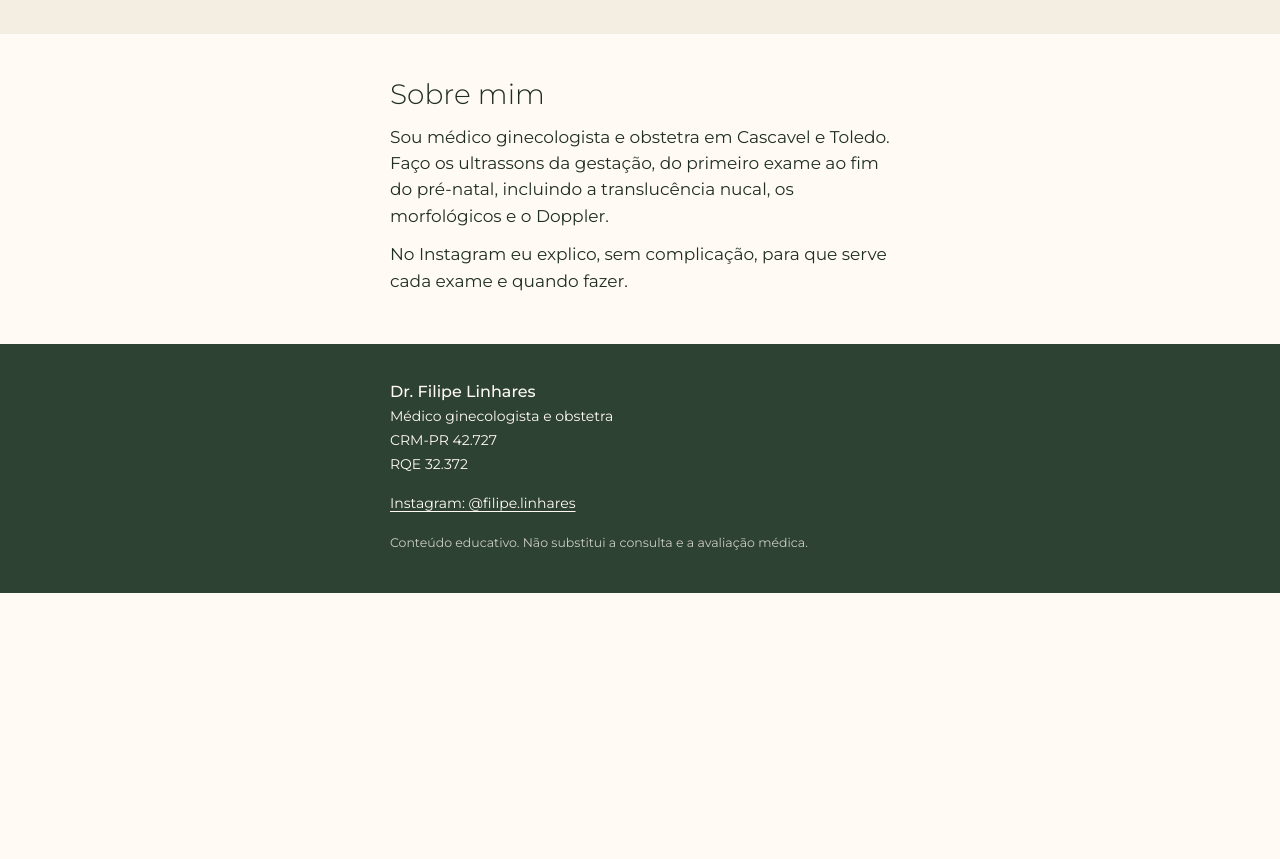
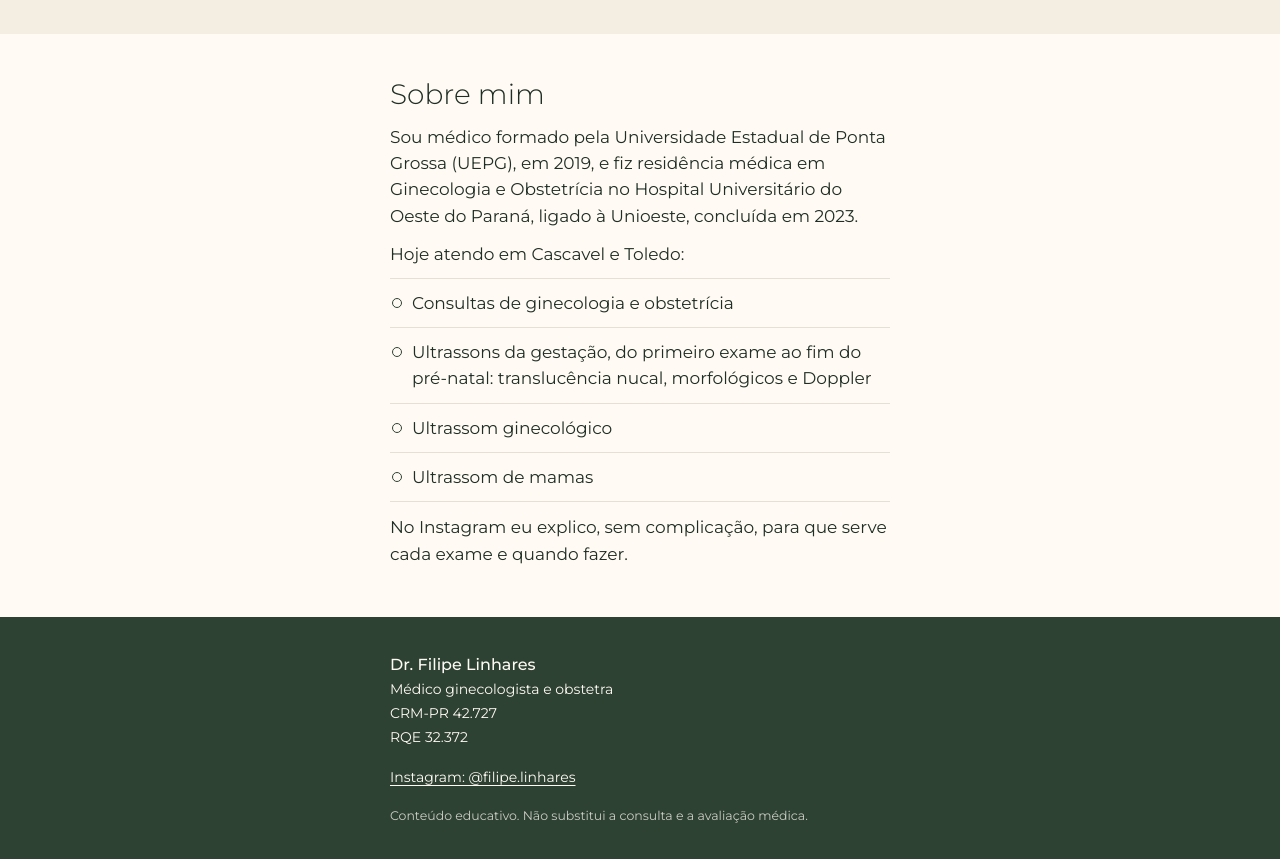
Before and after one commit to linharessolucoesdigitais-sys/drfilipelinhares, a plain HTML site: page index.html in a window 1280 px wide. Shown: the part 2000-2859 px from the top of the page. Before the commit the page ends 2593 px from the top, so only its background shows below. Drawn offline with Linux system fonts and the light colour scheme.

Commit message:
Sobre mim: formacao e servicos

```diff
--- a/index.html
+++ b/index.html
@@ -25,7 +25,11 @@
   "url": "https://linharessolucoesdigitais-sys.github.io/drfilipelinhares/",
   "image": "https://linharessolucoesdigitais-sys.github.io/drfilipelinhares/icone-verde.png",
   "sameAs": ["https://www.instagram.com/filipe.linhares/"],
-  "knowsAbout": ["Ginecologia", "Obstetrícia", "Ultrassom obstétrico", "Ultrassom morfológico", "Translucência nucal", "Doppler obstétrico"],
+  "knowsAbout": ["Ginecologia", "Obstetrícia", "Pré-natal", "Ultrassom obstétrico", "Ultrassom morfológico", "Translucência nucal", "Doppler obstétrico", "Ultrassom ginecológico", "Ultrassom de mamas"],
+  "alumniOf": [
+    {"@type": "CollegeOrUniversity", "name": "Universidade Estadual de Ponta Grossa (UEPG)"},
+    {"@type": "Hospital", "name": "Hospital Universitário do Oeste do Paraná (HUOP/Unioeste)"}
+  ],
   "workLocation": [
     {"@type": "MedicalClinic", "name": "Clínica de Ultrassonografia Toledo – unidade Cascavel", "telephone": "+55-45-99147-9449",
      "address": {"@type": "PostalAddress", "streetAddress": "Rua Belo Horizonte, 501", "addressLocality": "Cascavel", "addressRegion": "PR", "addressCountry": "BR"}},
@@ -128,6 +132,9 @@
   .sobre{padding:44px 0 20px}
   .sobre h2{font-weight:300;font-size:28px;line-height:1.2}
   .sobre p{margin-top:12px}
+  .servicos{margin-top:10px;list-style:none;border-top:1px solid #e6dfd3}
+  .servicos li{padding:11px 0 11px 22px;border-bottom:1px solid #e6dfd3;position:relative}
+  .servicos li::before{content:"";position:absolute;left:2px;top:1.15em;width:8px;height:8px;border-radius:50%;border:1.5px solid var(--verde)}
   .rodape{background:var(--verde);color:var(--creme);padding:34px 0 40px;margin-top:30px;font-size:14px;line-height:1.7}
   .rodape .assin b{font-weight:500;font-size:16px}
   .rodape .ig{display:inline-block;margin-top:16px;text-underline-offset:3px}
@@ -190,7 +197,14 @@
   <section class="sobre" aria-labelledby="t-sobre">
     <div class="col">
       <h2 id="t-sobre">Sobre mim</h2>
-      <p>Sou médico ginecologista e obstetra em Cascavel e Toledo. Faço os ultrassons da gestação, do primeiro exame ao fim do pré-natal, incluindo a translucência nucal, os morfológicos e o Doppler.</p>
+      <p>Sou médico formado pela Universidade Estadual de Ponta Grossa (UEPG), em 2019, e fiz residência médica em Ginecologia e Obstetrícia no Hospital Universitário do Oeste do Paraná, ligado à Unioeste, concluída em 2023.</p>
+      <p>Hoje atendo em Cascavel e Toledo:</p>
+      <ul class="servicos">
+        <li>Consultas de ginecologia e obstetrícia</li>
+        <li>Ultrassons da gestação, do primeiro exame ao fim do pré-natal: translucência nucal, morfológicos e Doppler</li>
+        <li>Ultrassom ginecológico</li>
+        <li>Ultrassom de mamas</li>
+      </ul>
       <p>No Instagram eu explico, sem complicação, para que serve cada exame e quando fazer.</p>
     </div>
   </section>
```
